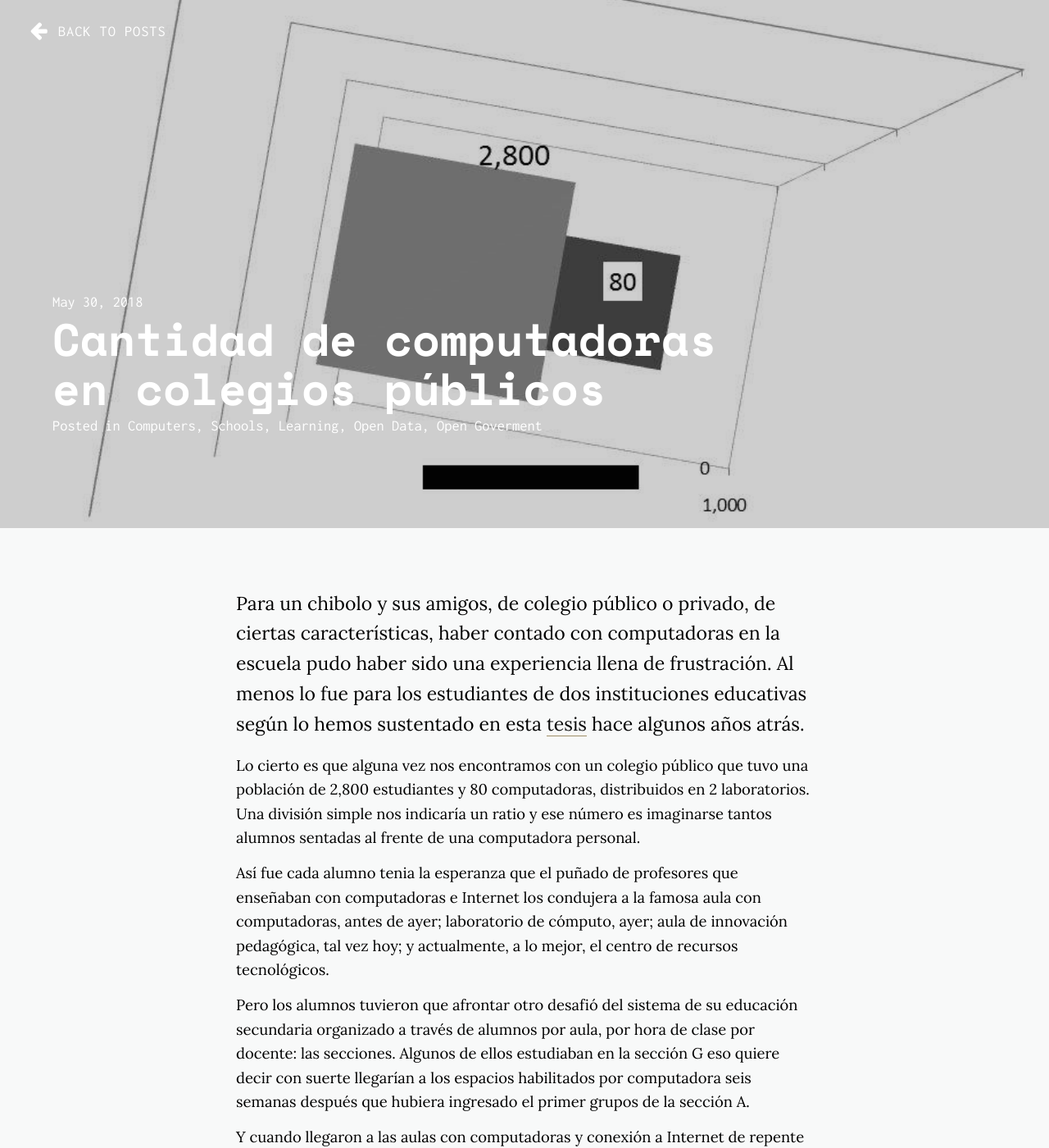
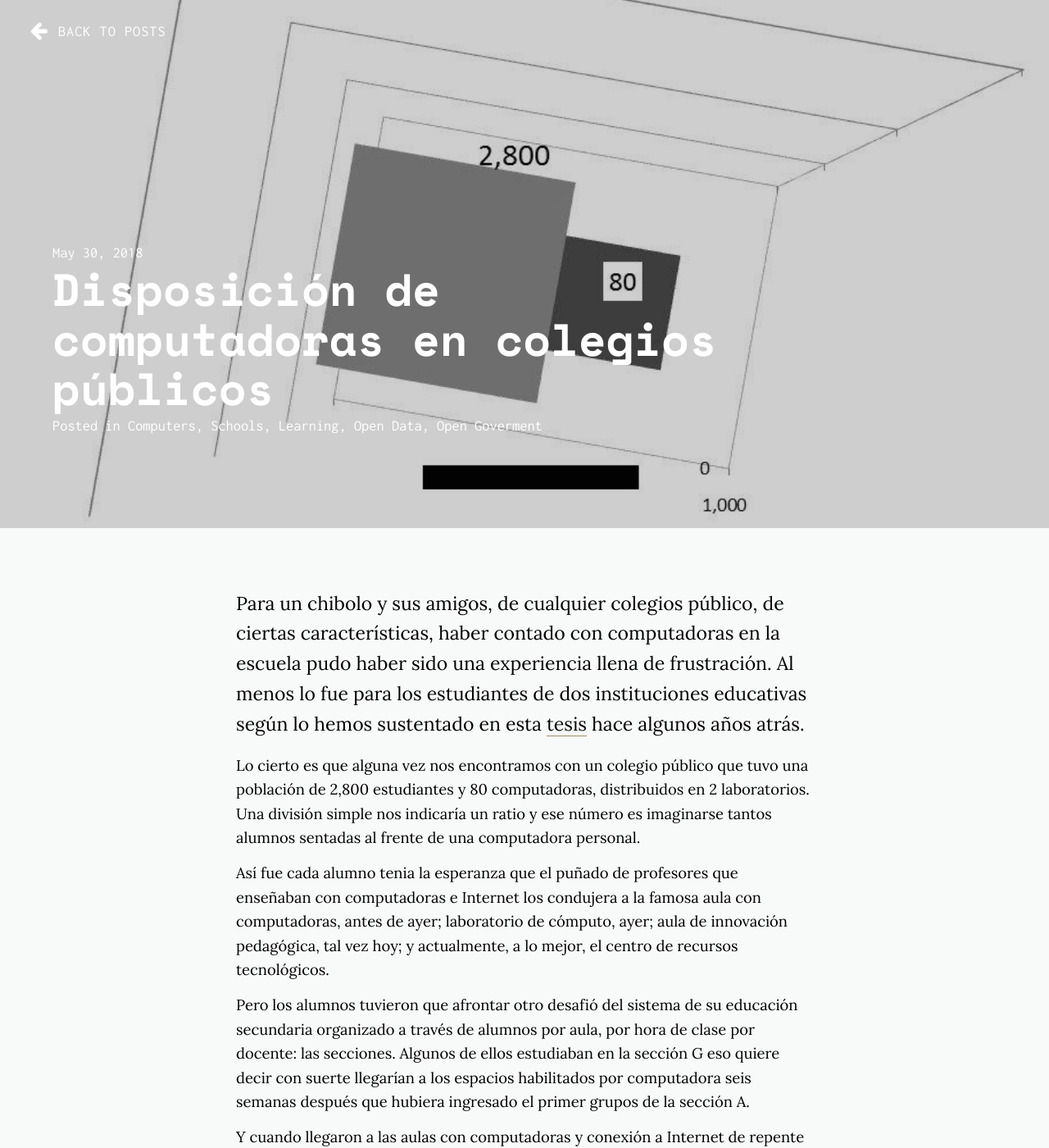
Before and after one commit to manuelvarzen/Vigia, a Jekyll site: the page built from _posts/2018-05-30-quantity-computers-schools.markdown, in a window 1280 px wide and 1400 px high. Shown: the whole window at 82% size. Built offline with Jekyll 4.4.1, drawn with Linux system fonts in a browser that asks for light colours; nearby versions of some CDN libraries.

Commit message:
Revert "Summary"
This reverts commit e8733fa088163f929afeea92f6ea902906f693f3.

```diff
--- a/_posts/2018-05-30-quantity-computers-schools.markdown
+++ b/_posts/2018-05-30-quantity-computers-schools.markdown
@@ -1,6 +1,6 @@
 ---
 layout: post
-title: "Cantidad de computadoras en colegios públicos"
+title: "Disposición de computadoras en colegios públicos"
 date: 2018-05-30
 summary: Colegios, Computadoras, Alumnos
 description: Una historia de estudiantes y computadoras
@@ -14,7 +14,7 @@ categories:
   - Open Goverment
 ---
 
-Para un chibolo y sus amigos, de colegio público o privado, de ciertas características, haber contado con computadoras en la escuela pudo haber sido una experiencia llena de frustración. Al menos lo fue para los estudiantes de dos instituciones educativas según lo hemos sustentado en esta [tesis](http://bit.ly/2IVl3Pe) hace algunos años atrás.
+Para un chibolo y sus amigos, de cualquier colegios público, de ciertas características, haber contado con computadoras en la escuela pudo haber sido una experiencia llena de frustración. Al menos lo fue para los estudiantes de dos instituciones educativas según lo hemos sustentado en esta [tesis](http://bit.ly/2IVl3Pe) hace algunos años atrás.
 
 Lo cierto es que alguna vez nos encontramos con un colegio público que tuvo una población de 2,800 estudiantes y 80 computadoras, distribuidos en 2 laboratorios. Una división simple nos indicaría un ratio y ese número es imaginarse tantos alumnos sentadas al frente de una computadora personal.
 
```
